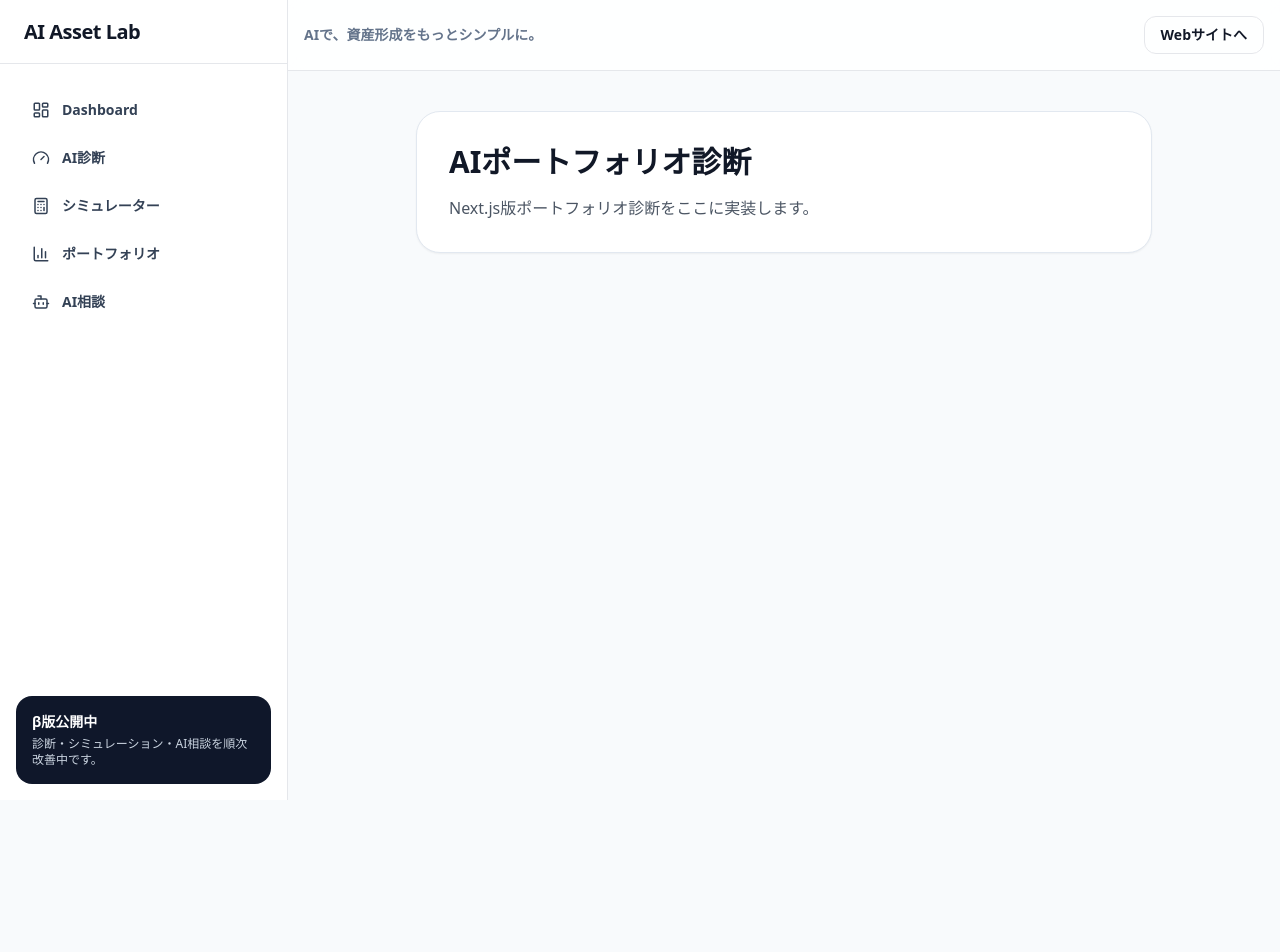
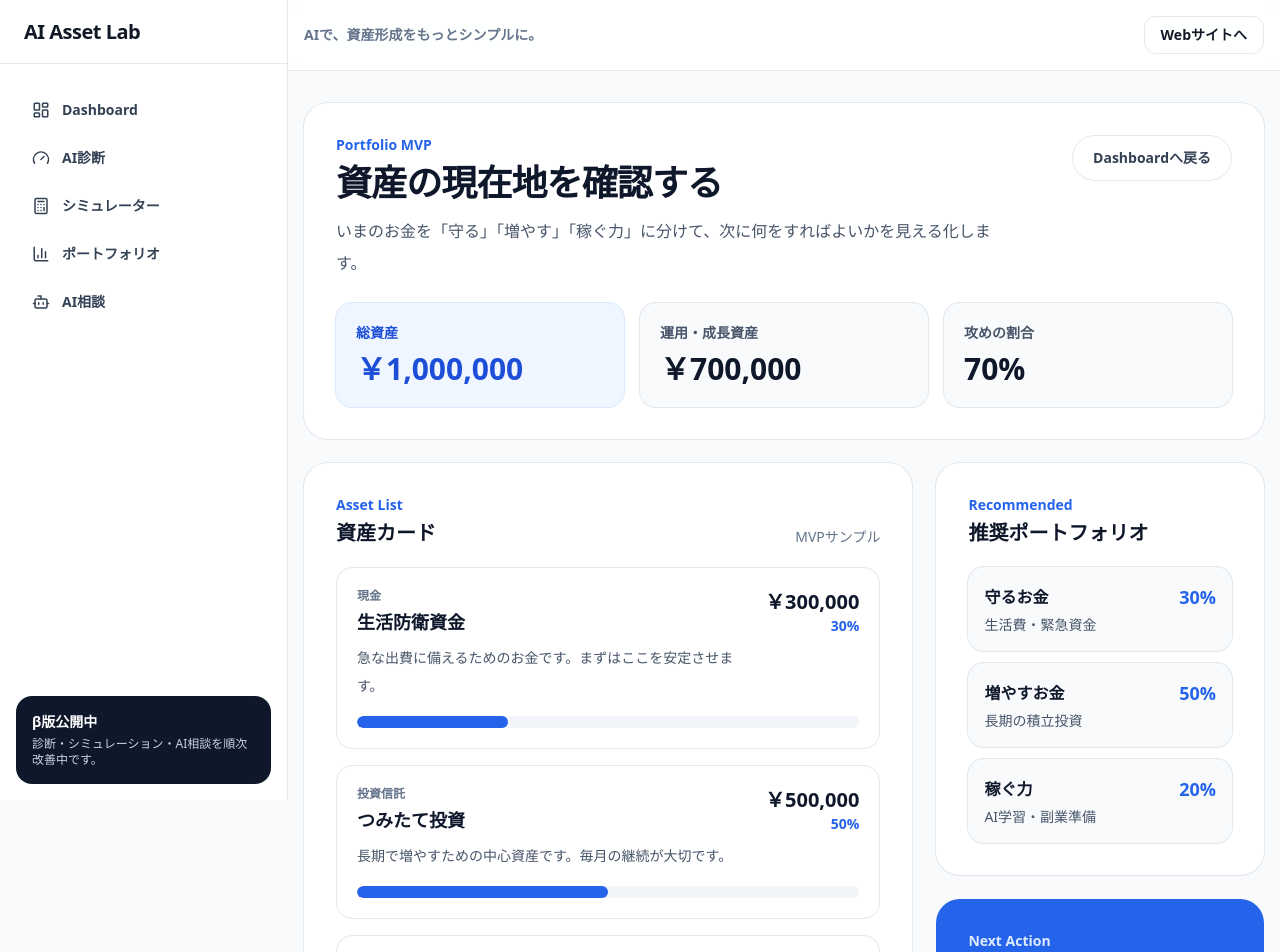
Before and after one commit to assetlab315/aiassetlab-app, a Next.js app: page /portfolio in a window 1280 px wide. Shown: the top 952 px of the page. Before the commit the page ends 800 px from the top, so only its background shows below. Built offline with nearby package versions, Linux system fonts and the light colour scheme.

Commit message:
Sprint7-1 Add Portfolio MVP

```diff
--- a/app/portfolio/page.tsx
+++ b/app/portfolio/page.tsx
@@ -1,9 +1,154 @@
-export default function Portfolio() {
+"use client";
+
+import Link from "next/link";
+
+const assets = [
+  {
+    name: "生活防衛資金",
+    category: "現金",
+    amount: 300000,
+    allocation: 30,
+    description: "急な出費に備えるためのお金です。まずはここを安定させます。",
+  },
+  {
+    name: "つみたて投資",
+    category: "投資信託",
+    amount: 500000,
+    allocation: 50,
+    description: "長期で増やすための中心資産です。毎月の継続が大切です。",
+  },
+  {
+    name: "自己投資・AI活用",
+    category: "成長投資",
+    amount: 200000,
+    allocation: 20,
+    description: "収入を増やすための学習・副業・AI活用に使う枠です。",
+  },
+];
+
+const recommendedPortfolio = [
+  { label: "守るお金", value: "30%", note: "生活費・緊急資金" },
+  { label: "増やすお金", value: "50%", note: "長期の積立投資" },
+  { label: "稼ぐ力", value: "20%", note: "AI学習・副業準備" },
+];
+
+function yen(value: number) {
+  return new Intl.NumberFormat("ja-JP", {
+    style: "currency",
+    currency: "JPY",
+    maximumFractionDigits: 0,
+  }).format(value);
+}
+
+export default function PortfolioPage() {
+  const totalAmount = assets.reduce((sum, asset) => sum + asset.amount, 0);
+  const investmentAmount = assets
+    .filter((asset) => asset.category !== "現金")
+    .reduce((sum, asset) => sum + asset.amount, 0);
+  const investmentRatio = Math.round((investmentAmount / totalAmount) * 100);
+
   return (
-    <main className="max-w-3xl mx-auto px-4 py-10">
-      <div className="aal-card p-8">
-        <h1 className="text-3xl font-extrabold mb-4">AIポートフォリオ診断</h1>
-        <p className="text-gray-600">Next.js版ポートフォリオ診断をここに実装します。</p>
+    <main className="min-h-screen bg-slate-50 px-4 py-8 text-slate-900">
+      <div className="mx-auto flex w-full max-w-5xl flex-col gap-6">
+        <section className="rounded-3xl bg-white p-6 shadow-sm ring-1 ring-slate-200 md:p-8">
+          <div className="mb-6 flex flex-col gap-4 md:flex-row md:items-start md:justify-between">
+            <div>
+              <p className="mb-2 text-sm font-bold text-blue-600">Portfolio MVP</p>
+              <h1 className="text-2xl font-extrabold tracking-tight md:text-4xl">
+                資産の現在地を確認する
+              </h1>
+              <p className="mt-3 max-w-2xl text-base leading-8 text-slate-600">
+                いまのお金を「守る」「増やす」「稼ぐ力」に分けて、次に何をすればよいかを見える化します。
+              </p>
+            </div>
+            <Link
+              href="/result"
+              className="inline-flex items-center justify-center rounded-full border border-slate-200 px-5 py-3 text-sm font-bold text-slate-700 transition hover:bg-slate-50"
+            >
+              Dashboardへ戻る
+            </Link>
+          </div>
+
+          <div className="grid gap-4 md:grid-cols-3">
+            <div className="rounded-2xl bg-blue-50 p-5 ring-1 ring-blue-100">
+              <p className="text-sm font-bold text-blue-700">総資産</p>
+              <p className="mt-2 text-3xl font-extrabold text-blue-700">{yen(totalAmount)}</p>
+            </div>
+            <div className="rounded-2xl bg-slate-50 p-5 ring-1 ring-slate-200">
+              <p className="text-sm font-bold text-slate-600">運用・成長資産</p>
+              <p className="mt-2 text-3xl font-extrabold">{yen(investmentAmount)}</p>
+            </div>
+            <div className="rounded-2xl bg-slate-50 p-5 ring-1 ring-slate-200">
+              <p className="text-sm font-bold text-slate-600">攻めの割合</p>
+              <p className="mt-2 text-3xl font-extrabold">{investmentRatio}%</p>
+            </div>
+          </div>
+        </section>
+
+        <section className="grid gap-6 lg:grid-cols-[1.3fr_0.7fr]">
+          <div className="rounded-3xl bg-white p-6 shadow-sm ring-1 ring-slate-200 md:p-8">
+            <div className="mb-5 flex items-end justify-between gap-4">
+              <div>
+                <p className="text-sm font-bold text-blue-600">Asset List</p>
+                <h2 className="mt-1 text-xl font-extrabold">資産カード</h2>
+              </div>
+              <p className="text-sm text-slate-500">MVPサンプル</p>
+            </div>
+
+            <div className="space-y-4">
+              {assets.map((asset) => (
+                <article key={asset.name} className="rounded-2xl border border-slate-200 p-5">
+                  <div className="flex flex-col gap-3 md:flex-row md:items-start md:justify-between">
+                    <div>
+                      <p className="text-xs font-bold text-slate-500">{asset.category}</p>
+                      <h3 className="mt-1 text-lg font-extrabold">{asset.name}</h3>
+                      <p className="mt-2 text-sm leading-7 text-slate-600">{asset.description}</p>
+                    </div>
+                    <div className="text-left md:text-right">
+                      <p className="text-xl font-extrabold">{yen(asset.amount)}</p>
+                      <p className="text-sm font-bold text-blue-600">{asset.allocation}%</p>
+                    </div>
+                  </div>
+                  <div className="mt-4 h-3 overflow-hidden rounded-full bg-slate-100">
+                    <div className="h-full rounded-full bg-blue-600" style={{ width: `${asset.allocation}%` }} />
+                  </div>
+                </article>
+              ))}
+            </div>
+          </div>
+
+          <aside className="flex flex-col gap-6">
+            <div className="rounded-3xl bg-white p-6 shadow-sm ring-1 ring-slate-200 md:p-8">
+              <p className="text-sm font-bold text-blue-600">Recommended</p>
+              <h2 className="mt-1 text-xl font-extrabold">推奨ポートフォリオ</h2>
+              <div className="mt-5 space-y-3">
+                {recommendedPortfolio.map((item) => (
+                  <div key={item.label} className="rounded-2xl bg-slate-50 p-4 ring-1 ring-slate-200">
+                    <div className="flex items-center justify-between gap-3">
+                      <p className="font-extrabold">{item.label}</p>
+                      <p className="text-lg font-extrabold text-blue-600">{item.value}</p>
+                    </div>
+                    <p className="mt-1 text-sm text-slate-600">{item.note}</p>
+                  </div>
+                ))}
+              </div>
+            </div>
+
+            <div className="rounded-3xl bg-blue-600 p-6 text-white shadow-sm md:p-8">
+              <p className="text-sm font-bold text-blue-100">Next Action</p>
+              <h2 className="mt-1 text-xl font-extrabold">今日やること</h2>
+              <p className="mt-3 leading-8 text-blue-50">
+                まずは生活防衛資金を確認し、毎月いくら積立に回せるかを決めましょう。
+              </p>
+              <Link
+                href="/simulator"
+                className="mt-5 inline-flex w-full items-center justify-center rounded-full bg-white px-5 py-3 text-sm font-extrabold text-blue-700 transition hover:bg-blue-50"
+              >
+                積立シミュレーターへ進む
+              </Link>
+            </div>
+          </aside>
+        </section>
       </div>
     </main>
   );
```
Also changed, not shown: 2 other files (tests, documents, lock files or other folders).
